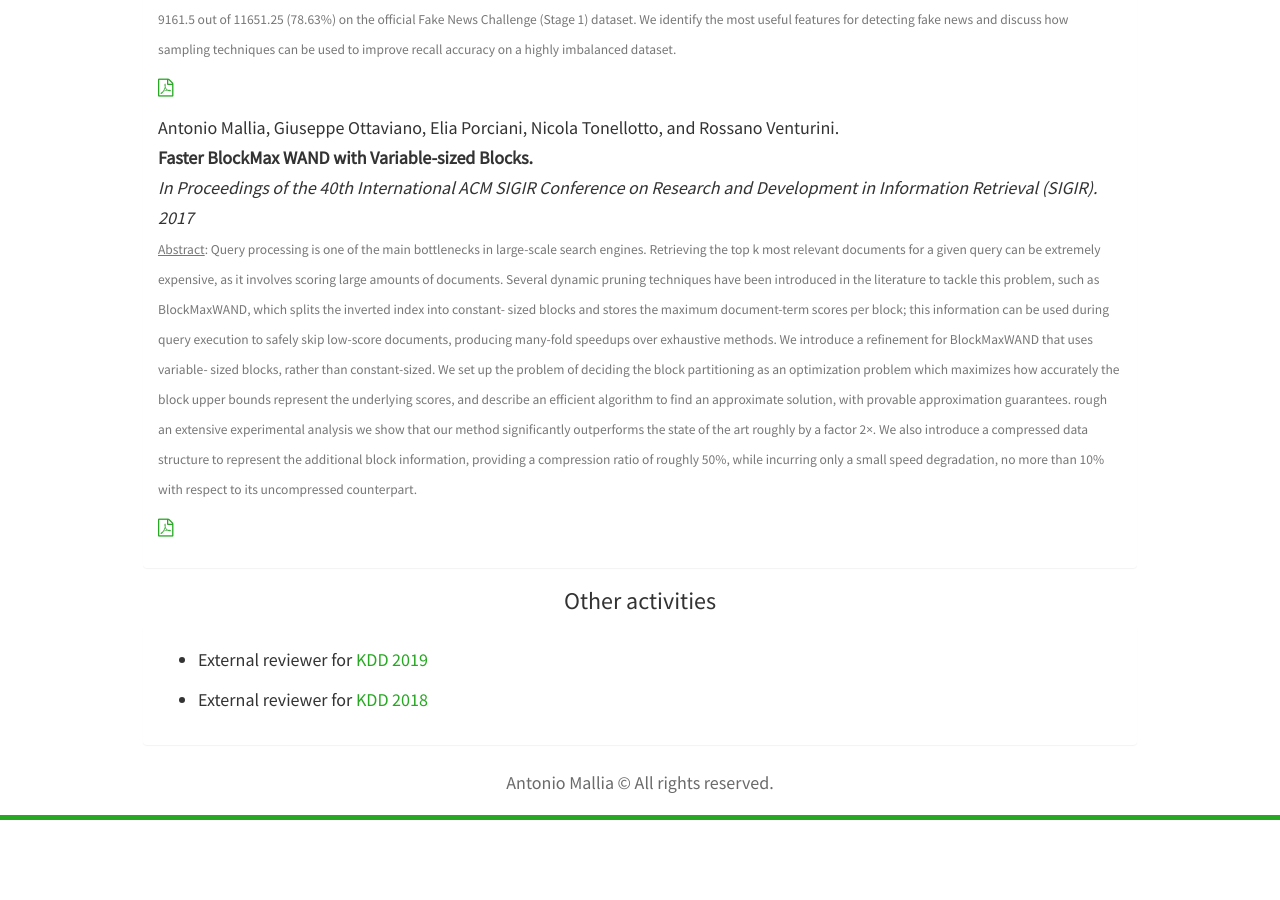
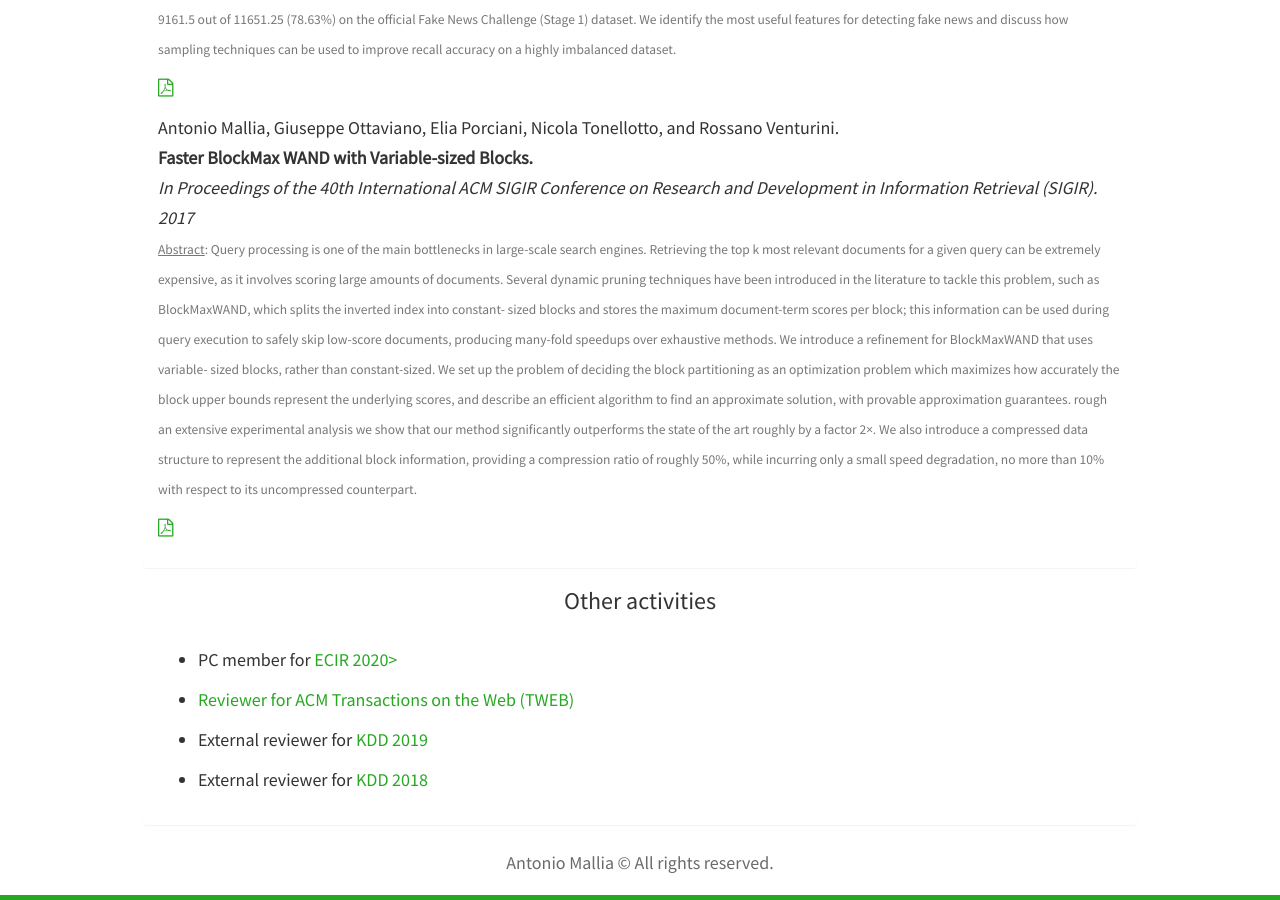
Before and after one commit to amallia/amallia.github.io, a Jekyll site: the page built from research.html, in a window 1280 px wide and 900 px high, scrolled down 2196 px. Built offline with Jekyll 4.4.1, drawn with Linux system fonts in a browser that asks for light colours; nearby versions of some CDN libraries; before the commit the page ends 3016 px from its top, so only the background shows below that.

Commit message:
Update research.html

```diff
--- a/research.html
+++ b/research.html
@@ -89,6 +89,8 @@ title: Antonio Mallia's Blog
   <div class="panel panel-default">
     <div class="panel-body">
         <ul>
+            <li>PC member for <a href="https://ecir2020.org/" target="_blank">ECIR 2020></li>
+	    <li>Reviewer for <a href="https://tweb.acm.org/" target="_blank">ACM Transactions on the Web (TWEB)</a></li>
             <li>External reviewer for <a href="http://www.kdd.org/kdd2019/" target="_blank">KDD 2019</a></li>
             <li>External reviewer for <a href="http://www.kdd.org/kdd2018/" target="_blank">KDD 2018</a></li>
         </ul>
```
